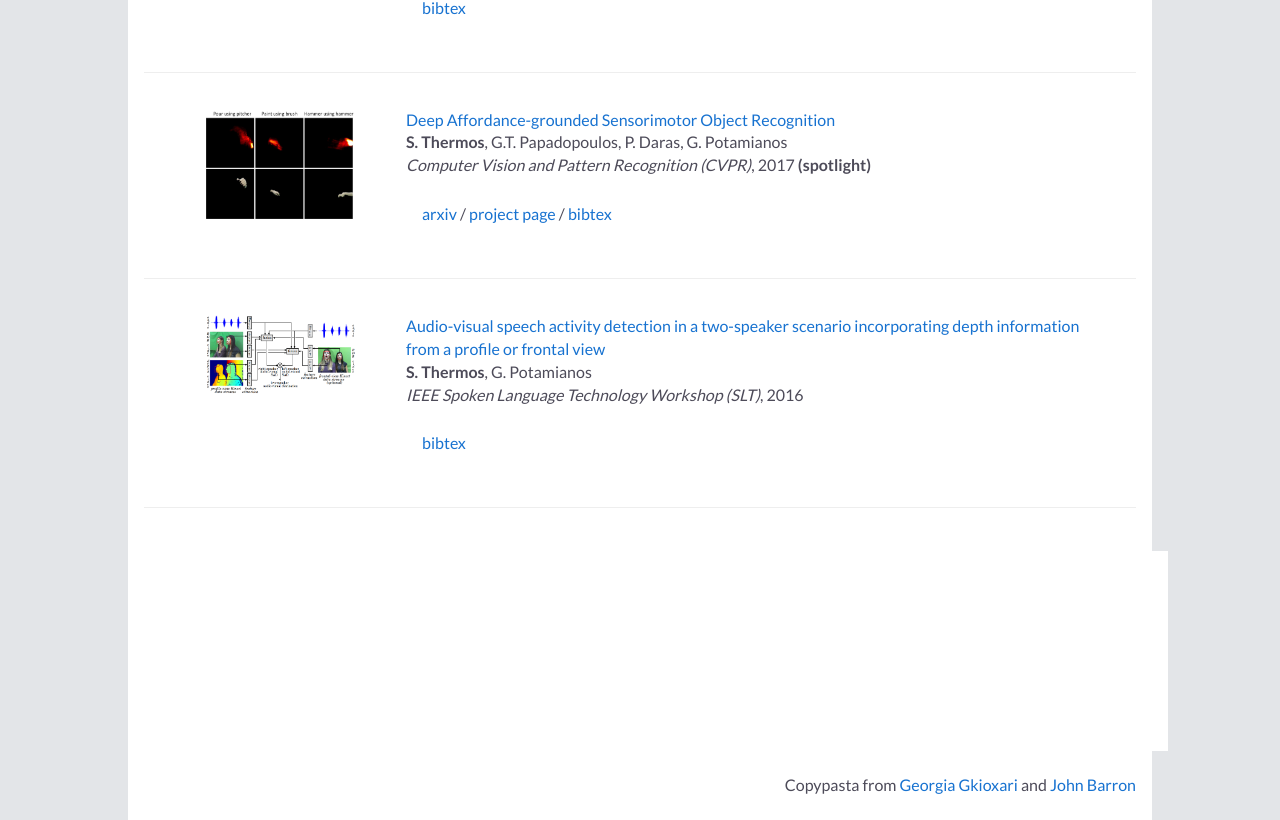
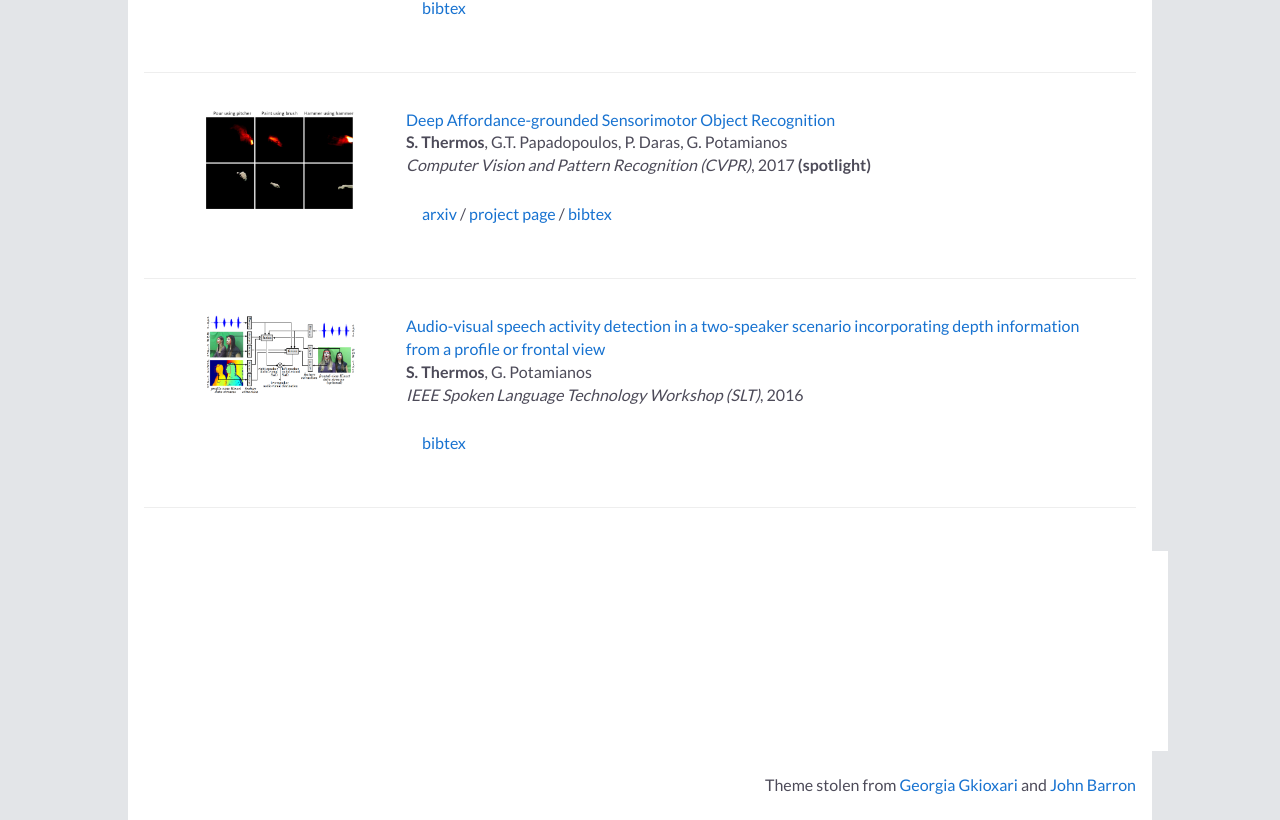
Before and after one commit to spthermo/spthermo.github.io, a Jekyll site: the page built from index.md, in a window 1280 px wide. Shown: the part 1278-2098 px from the top of the page. Built offline with Jekyll 4.4.1, drawn with Linux system fonts in a browser that asks for light colours; nearby versions of some CDN libraries; our own code applies the rules of GitHub Pages for plain Markdown files.

Commit message:
Update default.html

```diff
--- a/_layouts/default.html
+++ b/_layouts/default.html
@@ -145,7 +145,7 @@
 
     <div class="publication">
       <table width="900" align="center" border="0" cellpadding="0">
-        <td width="25%" valign="top"><img src="assets/images/magn.jpg" alt="game" width="150" height="110" style="border-style: none">
+        <td width="25%" valign="top"><img src="assets/images/magn.jpg" alt="game" width="150" height="100" style="border-style: none">
         <td width="75%" valign="top">
           <p><a href="http://openaccess.thecvf.com/content_cvpr_2017/papers/Thermos_Deep_Affordance-Grounded_Sensorimotor_CVPR_2017_paper.pdf"><heading>Deep Affordance-grounded Sensorimotor Object Recognition</heading></a><br>
           <strong>S. Thermos</strong>, G.T. Papadopoulos, P. Daras, G. Potamianos<br>
@@ -202,7 +202,7 @@
   </div>
   <br>
 
-<p style="text-align:right;">Copypasta from <a href="gkioxari.github.io">Georgia Gkioxari</a> and <a href="https://jonbarron.info/">John Barron</a></p>
+<p style="text-align:right;">Theme stolen from <a href="https://gkioxari.github.io/">Georgia Gkioxari</a> and <a href="https://jonbarron.info/">John Barron</a></p>
 
 <script xml:space="preserve" language="JavaScript">
 hideallbibs();
```
